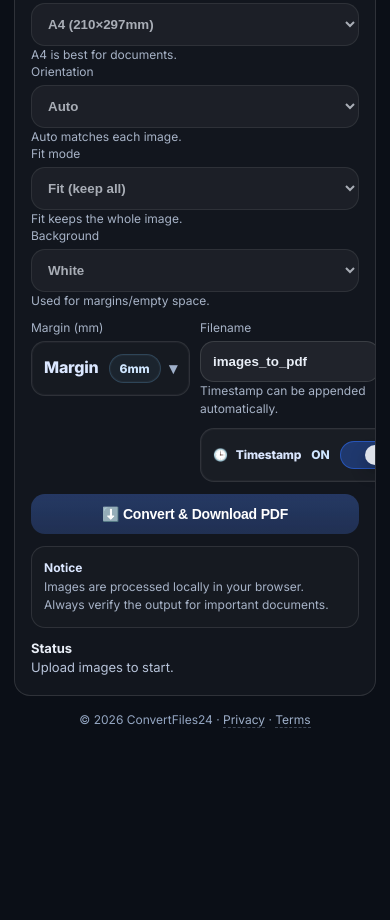
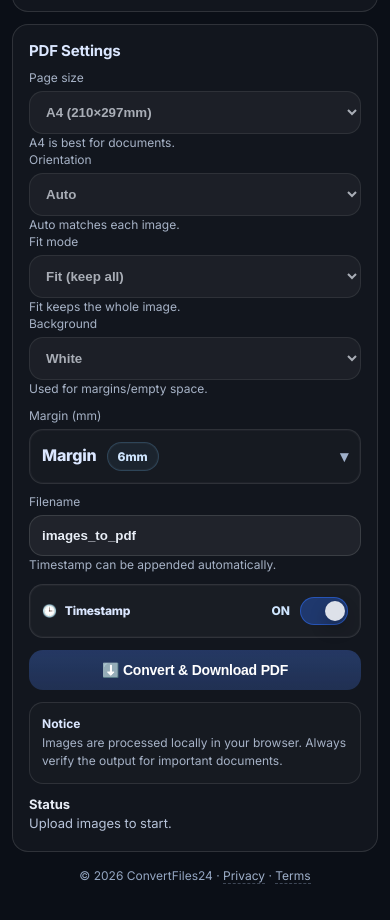
Before and after one commit to angele-eda/wine-Tester, a plain HTML site: page jpg-pdf/index.html in a window 390 px wide. Shown: the part 724-1644 px from the top of the page. Before the commit the page ends 1495 px from the top, so only its background shows below. Drawn offline with Linux system fonts and the light colour scheme.

Commit message:
index.html 업데이트

```diff
--- a/jpg-pdf/index.html
+++ b/jpg-pdf/index.html
@@ -50,13 +50,25 @@
       body:not(.loaded) .card, body:not(.loaded) .top{ opacity:1; transform:none; }
     }
 
-    .wrap{ max-width:980px; width:100%; margin:0 auto; padding:22px 14px 44px; overflow-x: clip; }
-    .top{ display:flex; align-items:flex-start; justify-content:space-between; gap:14px; flex-wrap:wrap; margin-bottom:14px; min-width:0; }
+    .wrap{
+      max-width:980px; width:100%;
+      margin:0 auto;
+      padding:22px 14px 44px;
+      overflow-x: clip;
+    }
+
+    .top{
+      display:flex; align-items:flex-start; justify-content:space-between;
+      gap:14px; flex-wrap:wrap;
+      margin-bottom:14px;
+      min-width:0;
+    }
     .title{ margin:0; font-weight:900; letter-spacing:-0.35px; line-height:1.15; color:#fff; font-size:22px; }
     .sub{ margin:8px 0 0; color:#a7b3c7; font-size:13px; line-height:1.45; }
 
     .homeBtn{
-      width:100%; display:flex; align-items:center; justify-content:center; gap:10px;
+      width:100%;
+      display:flex; align-items:center; justify-content:center; gap:10px;
       padding:12px 14px; border-radius:999px;
       border:1px solid rgba(47,109,246,.55);
       background:rgba(47,109,246,.18);
@@ -69,10 +81,15 @@
     .homeBtn:active{ transform: scale(.99); }
     .homeBtn:focus-visible{ outline:none; box-shadow: 0 0 0 3px rgba(var(--blue),.35), 0 10px 24px rgba(0,0,0,.25); }
 
-    .langRow{ display:flex; flex-direction:column; align-items:flex-end; gap:8px; min-width:220px; max-width:100%; margin-left:auto; }
+    .langRow{
+      display:flex; flex-direction:column; align-items:flex-end;
+      gap:8px; min-width:220px; max-width:100%;
+      margin-left:auto;
+    }
     .langLabel{ font-size:12px; font-weight:900; color:#9fb0ca; letter-spacing:-0.2px; display:flex; align-items:center; gap:8px; opacity:.95; }
     .langSelect{
-      width:220px; max-width:100%; padding:12px 12px; border-radius:999px;
+      width:220px; max-width:100%;
+      padding:12px 12px; border-radius:999px;
       border:var(--border); background:rgba(255,255,255,.06); color:#e9eef7; outline:none; font-weight:900;
       transition: box-shadow .12s var(--ease), border-color .12s var(--ease), transform .08s var(--ease);
     }
@@ -80,18 +97,39 @@
     option{ background:#0b0f17; color:#e9eef7; }
 
     .pill{
-      width:100%; border:1px solid rgba(120, 200, 255, .22);
+      width:100%;
+      border:1px solid rgba(120, 200, 255, .22);
       background:rgba(120, 200, 255, .06);
-      border-radius:999px; padding:10px 14px; color:#cfe6ff; font-size:13px; font-weight:900;
-      display:flex; align-items:center; justify-content:center; gap:10px; min-width:0;
+      border-radius:999px; padding:10px 14px;
+      color:#cfe6ff; font-size:13px; font-weight:900;
+      display:flex; align-items:center; justify-content:center; gap:10px;
+      min-width:0;
       box-shadow: inset 0 0 0 1px rgba(255,255,255,.04);
     }
 
-    .card{ border:var(--border); background:rgba(255,255,255,.03); border-radius:var(--radius); padding:var(--pad); margin-top:12px; min-width:0; max-width:100%; overflow-x: clip; }
+    .card{
+      border:var(--border);
+      background:rgba(255,255,255,.03);
+      border-radius:var(--radius);
+      padding:var(--pad);
+      margin-top:12px;
+      min-width:0;
+      max-width:100%;
+      overflow-x: clip;
+    }
     .card h2{ margin:0 0 10px; font-size:15px; color:#dbe7ff; letter-spacing:-0.2px; }
 
-    .row{ display:flex; gap:10px; flex-wrap:wrap; align-items:center; min-width:0; }
-    .row > *{ flex:1; min-width:160px; max-width:100%; min-width:0; }
+    .row{
+      display:flex; gap:10px; flex-wrap:wrap;
+      align-items:center;
+      min-width:0;
+    }
+    /* ✅ FIX: remove conflicting min-width + allow shrink (prevents right-cut on mobile) */
+    .row > *{
+      flex:1 1 220px;
+      min-width:0;
+      max-width:100%;
+    }
 
     .btn{
       appearance:none; border:none; cursor:pointer;
@@ -128,7 +166,6 @@
 
     input[type="file"]{ display:none; }
 
-    /* Drop */
     .drop{
       border:1px dashed rgba(255,255,255,.18);
       border-radius:14px; padding:18px;
@@ -227,6 +264,7 @@
       border-radius:12px;
       background: rgba(255,255,255,.03);
       border: 1px solid rgba(255,255,255,.08);
+      min-width:0;
     }
     .fileItem + .fileItem{ margin-top:10px; }
     .fileLeft{ min-width:0; flex: 1; }
@@ -302,6 +340,7 @@
       outline:none;
       font-weight:900;
       transition: box-shadow .12s var(--ease), border-color .12s var(--ease);
+      min-width:0;
     }
     select:focus-visible, input:focus-visible{
       border-color: rgba(var(--blue), .55);
@@ -315,6 +354,7 @@
       border-radius: 14px;
       overflow: hidden;
       box-shadow: inset 0 0 0 1px rgba(255,255,255,.03);
+      min-width:0;
     }
     .detailsSummary{
       list-style:none;
@@ -325,6 +365,7 @@
       justify-content:space-between;
       gap:12px;
       user-select:none;
+      min-width:0;
     }
     .detailsSummary::-webkit-details-marker{ display:none; }
     .sumLeft{
@@ -354,6 +395,7 @@
       color:#9fb0ca;
       font-weight:900;
       white-space:nowrap;
+      flex:0 0 auto;
     }
     .detailsBody{
       padding:12px;
@@ -362,7 +404,8 @@
 
     .pillRow{ display:flex; gap:10px; flex-wrap:wrap; }
     .miniBtn{
-      flex:1; min-width: 180px;
+      flex:1 1 180px;
+      min-width: 0;
       appearance:none; border:none; cursor:pointer;
       padding:12px 12px;
       border-radius:14px;
@@ -397,11 +440,13 @@
     .inlineRow{
       display:flex;
       gap:10px;
-      align-items:center;
+      align-items:stretch;
       flex-wrap:wrap;
-    }
-    .inlineRow > .grow{ flex:1; min-width:180px; }
+      min-width:0;
+    }
+    .inlineRow > .grow{ flex:1 1 260px; min-width:0; }
     .tsToggle{
+      flex: 0 1 210px;
       display:flex; align-items:center; justify-content:space-between;
       gap:10px;
       padding:12px 12px;
@@ -409,7 +454,7 @@
       border:1px solid rgba(255,255,255,.10);
       background: rgba(255,255,255,.03);
       box-shadow: inset 0 0 0 1px rgba(255,255,255,.03);
-      min-width: 190px;
+      min-width:0;
       user-select:none;
     }
     .tsToggle .label{
@@ -417,6 +462,7 @@
       letter-spacing:-0.2px;
       display:flex; align-items:center; gap:8px;
       white-space:nowrap;
+      min-width:0;
     }
     .switch{
       position:relative; width:48px; height:28px; flex:0 0 auto;
@@ -492,6 +538,15 @@
         gap:10px;
         align-items:start;
       }
+    }
+
+    /* ✅ Extra mobile safety: ensure filename + timestamp never cut */
+    @media (max-width: 520px){
+      .langRow{ min-width: 100%; align-items: stretch; }
+      .langSelect{ width:100%; }
+      .inlineRow > .grow{ flex-basis: 100%; }
+      .tsToggle{ flex-basis: 100%; }
+      .wrap{ padding-left:12px; padding-right:12px; }
     }
   </style>
 </head>
@@ -610,7 +665,7 @@
         <div>
           <label id="lbl_margin">Margin (mm)</label>
 
-          <!-- 기본은 접힌 상태(요구사항) -->
+          <!-- 기본은 접힌 상태 -->
           <details class="detailsBox" id="marginDetails">
             <summary class="detailsSummary" id="marginSummary">
               <span class="sumLeft">
@@ -1268,7 +1323,6 @@
     convertBtn.textContent = t().go;
     $("legal_box").innerHTML = "<b>" + esc(t().legal_title) + "</b><br/>" + esc(t().legal_body);
 
-    // options text (keep values)
     orientEl.options[0].textContent = t().opt_auto;
     orientEl.options[1].textContent = t().opt_portrait;
     orientEl.options[2].textContent = t().opt_landscape;
@@ -1335,7 +1389,6 @@
     if(n === 0) fileList.classList.remove("show");
   }
 
-  // Margin presets + direct input
   function setMarginPreset(mm){
     mm = Math.max(0, Math.min(30, Math.round(mm)));
     marginMmEl.value = String(mm);
@@ -1374,10 +1427,7 @@
     setTimeout(()=>URL.revokeObjectURL(url), 1500);
   }
 
-  // Page sizes in points (PDF points)
   function pageSizePoints(kind){
-    // 1 inch = 72pt
-    // A4: 210×297mm -> 595.28×841.89pt (approx)
     if(kind === "LETTER") return { w: 612, h: 792 };
     return { w: 595.28, h: 841.89 };
   }
@@ -1415,13 +1465,10 @@
       return { x, y, w: drawW, h: drawH, crop: null };
     }
 
-    // FILL (crop)
     if(imgRatio > boxRatio){
-      // image wider -> fill height, crop width
       drawH = availH;
       drawW = availH * imgRatio;
     }else{
-      // image taller -> fill width, crop height
       drawW = availW;
       drawH = availW / imgRatio;
     }
@@ -1455,22 +1502,17 @@
       const isPng = (f.type || "").includes("png");
       const isWebp = (f.type || "").includes("webp");
 
-      // Decide orientation per image
       const o = decideOrientation(f.w, f.h, orientMode);
       const pageW = (o === "LANDSCAPE") ? ps.h : ps.w;
       const pageH = (o === "LANDSCAPE") ? ps.w : ps.h;
 
       const page = pdf.addPage([pageW, pageH]);
-
-      // Background
       page.drawRectangle({ x:0, y:0, width:pageW, height:pageH, color:bg });
 
-      // Embed image
       let img;
       if(isPng){
         img = await pdf.embedPng(new Uint8Array(f.bytes));
       }else if(isWebp){
-        // PDF-lib doesn't embed WebP directly -> convert via canvas
         const blob = new Blob([f.bytes], { type: "image/webp" });
         const url = URL.createObjectURL(blob);
         try{
@@ -1494,7 +1536,6 @@
 
       const iw = img.width, ih = img.height;
       const d = drawFit(pageW, pageH, marginPt, iw, ih, fitMode);
-
       page.drawImage(img, { x:d.x, y:d.y, width:d.w, height:d.h });
     }
 
@@ -1551,19 +1592,15 @@
     }
   });
 
-  // init
   function init(){
-    // load persisted margin
     const savedMargin = parseInt(localStorage.getItem("cf24_jpgpdf_margin") || "6", 10);
     setMarginPreset(Number.isFinite(savedMargin) ? savedMargin : 6);
 
-    // default: A4 + FIT + AUTO + WHITE
     pageSizeEl.value = "A4";
     orientEl.value = "AUTO";
     fitEl.value = "FIT";
     bgEl.value = "#FFFFFF";
 
-    // lang + ui
     setLang(LANG);
     syncTsUI();
     updateUI();
```
